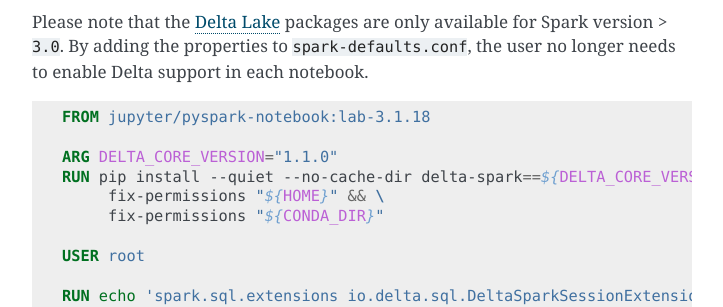
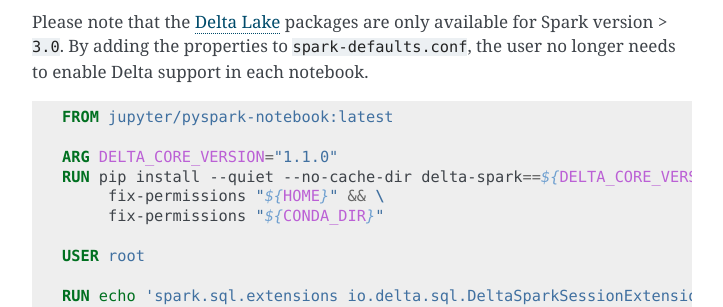
Before and after one commit to jupyter/docker-stacks, a Sphinx documentation site: the page built from docs/using/recipes.md, in a window 1280 px wide and 900 px high, scrolled down 11177 px. Shown: the part 152-459 px from the top of the window, without its empty margins (388-1111 px from the left). Built offline with Sphinx 7.4.7, drawn with Linux system fonts in a browser that asks for light colours.

Commit message:
Update docs/using/recipes.md

````diff
--- a/docs/using/recipes.md
+++ b/docs/using/recipes.md
@@ -528,7 +528,7 @@
 By adding the properties to `spark-defaults.conf`, the user no longer needs to enable Delta support in each notebook.
 
 ```dockerfile
-FROM jupyter/pyspark-notebook:lab-3.1.18
+FROM jupyter/pyspark-notebook:latest
 
 ARG DELTA_CORE_VERSION="1.1.0"
 RUN pip install --quiet --no-cache-dir delta-spark==${DELTA_CORE_VERSION} && \
````
